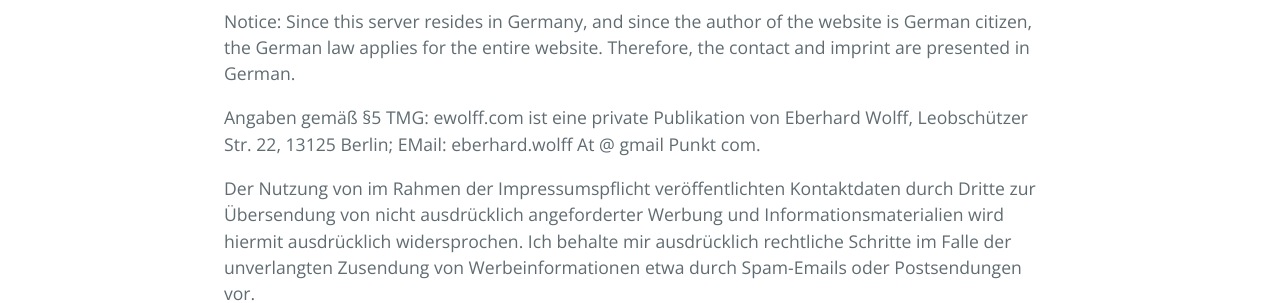
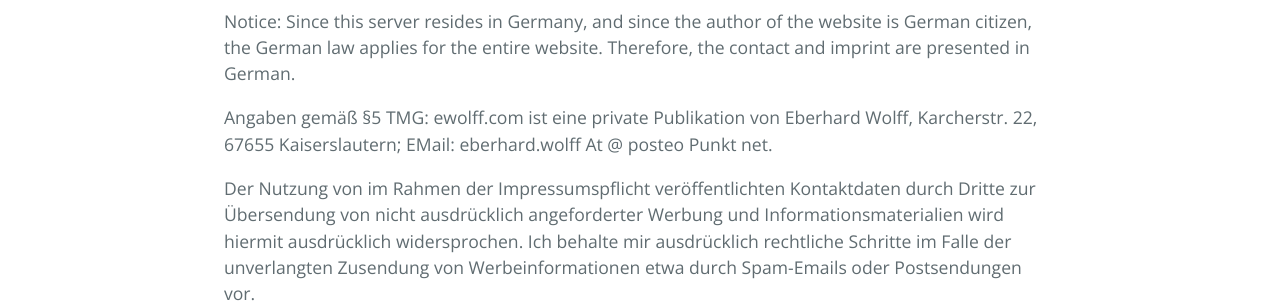
Before and after one commit to ewolff/ewolff.com, a Jekyll site: the page built from impressum.md, in a window 1280 px wide. Shown: the part 341-644 px from the top of the page. Built offline with Jekyll 4.4.1, drawn with Linux system fonts in a browser that asks for light colours; our own code applies the rules of GitHub Pages for plain Markdown files.

Commit message:
Impressum aktualisiert

```diff
--- a/impressum.md
+++ b/impressum.md
@@ -6,9 +6,9 @@
 the website is German citizen, the German law applies for the entire
 website. Therefore, the contact and imprint are presented in German.
 
-Angaben gemäß §5 TMG: ewolff.com ist eine private Publikation von
-Eberhard Wolff, Leobschützer Str. 22, 13125 Berlin; EMail:
-eberhard.wolff At @ gmail Punkt com.
+Angaben gemäß §5 TMG: ewolff.com ist eine private
+Publikation von Eberhard Wolff, Karcherstr. 22, 67655 Kaiserslautern;
+EMail: eberhard.wolff At @ posteo Punkt net.
 
 Der Nutzung von im Rahmen der Impressumspflicht veröffentlichten
 Kontaktdaten durch Dritte zur Übersendung von nicht ausdrücklich
```
